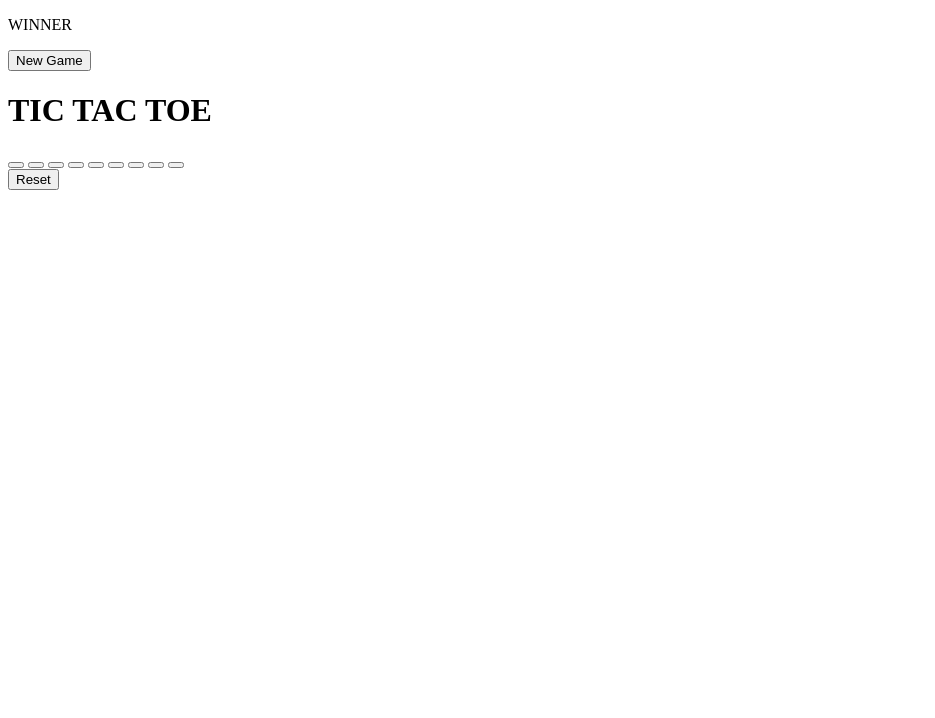
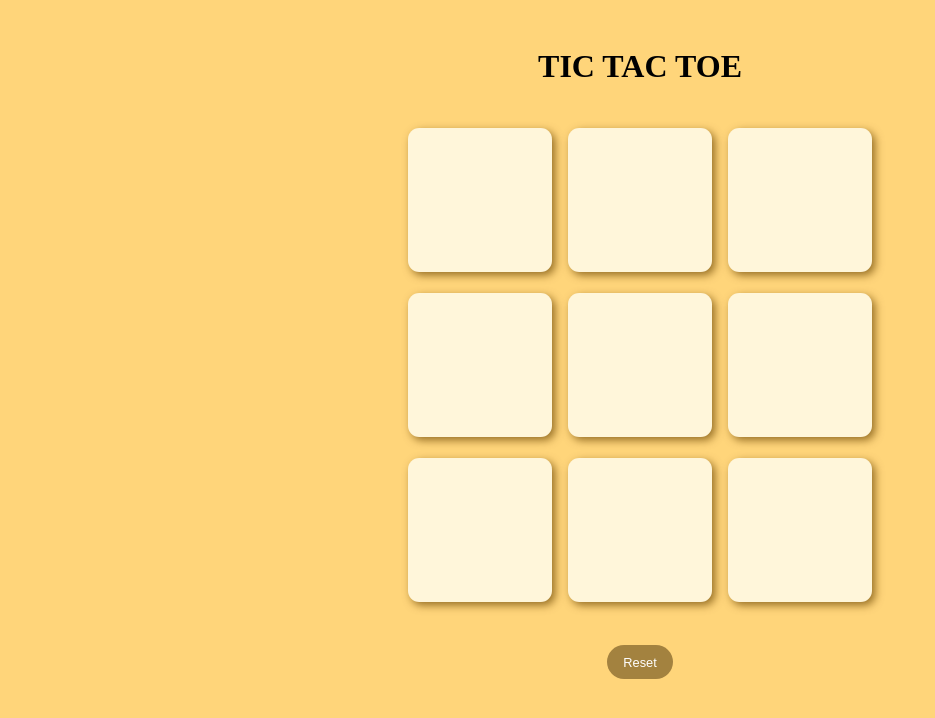
Before and after one commit to Username-Dhruv/Tic-Tac-Toe, a plain HTML site: page index.html in a window 1280 px wide. Shown: the whole page, without its empty margins (0-935 px from the left). Drawn offline with Linux system fonts and the light colour scheme.

Commit message:
File name changes in html folder

```diff
--- a/index.html
+++ b/index.html
@@ -4,7 +4,7 @@
     <meta charset="UTF-8">
     <meta name="viewport" content="width=device-width, initial-scale=1.0">
     <title>Tic-Tac-Toe</title>
-    <link rel="stylesheet" href="C_file.css">
+    <link rel="stylesheet" href="index.css">
 </head>
 <body>
     <div class="msg-container hide">
@@ -31,6 +31,6 @@
         <button id="reset">Reset</button>
     </main>
 
-    <script src="J_file.js"></script>
+    <script src="index.js"></script>
 </body>
 </html>
```
